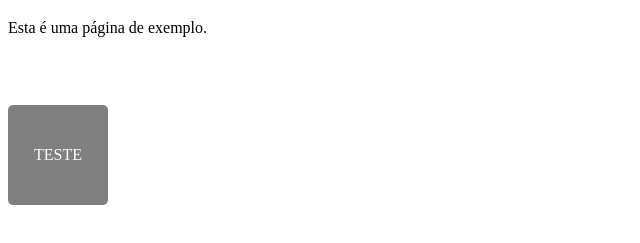
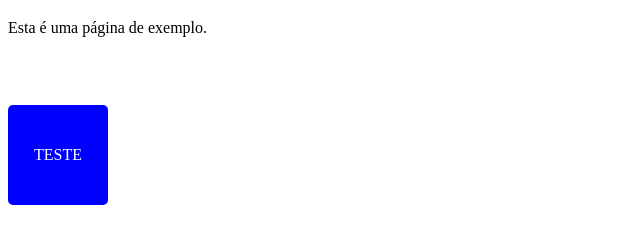
Before and after one commit to zedmaster/coodesh, a plain HTML site: page app/index.html in a window 1280 px wide. Shown: the part 61-304 px from the top of the page, without its empty margins (0-640 px from the left). Drawn offline with Linux system fonts and the light colour scheme.

Commit message:
fix: alterações para tentar realizar o deploy

```diff
--- a/app/index.html
+++ b/app/index.html
@@ -8,6 +8,6 @@
         <h1>Olá Mundo!</h1>
         <p>Esta é uma página de exemplo.</p>
         <br><br>
-        <p style="display: inline-block; width: 100px; height: 100px; background-color: grey; color: white; text-align: center; line-height: 100px; cursor: pointer; border: none; border-radius: 5px;">TESTE</p>
+        <p style="display: inline-block; width: 100px; height: 100px; background-color: blue; color: white; text-align: center; line-height: 100px; cursor: pointer; border: none; border-radius: 5px;">TESTE</p>
     </body>
 </html>
```
Also changed, not shown: 13 other files.
